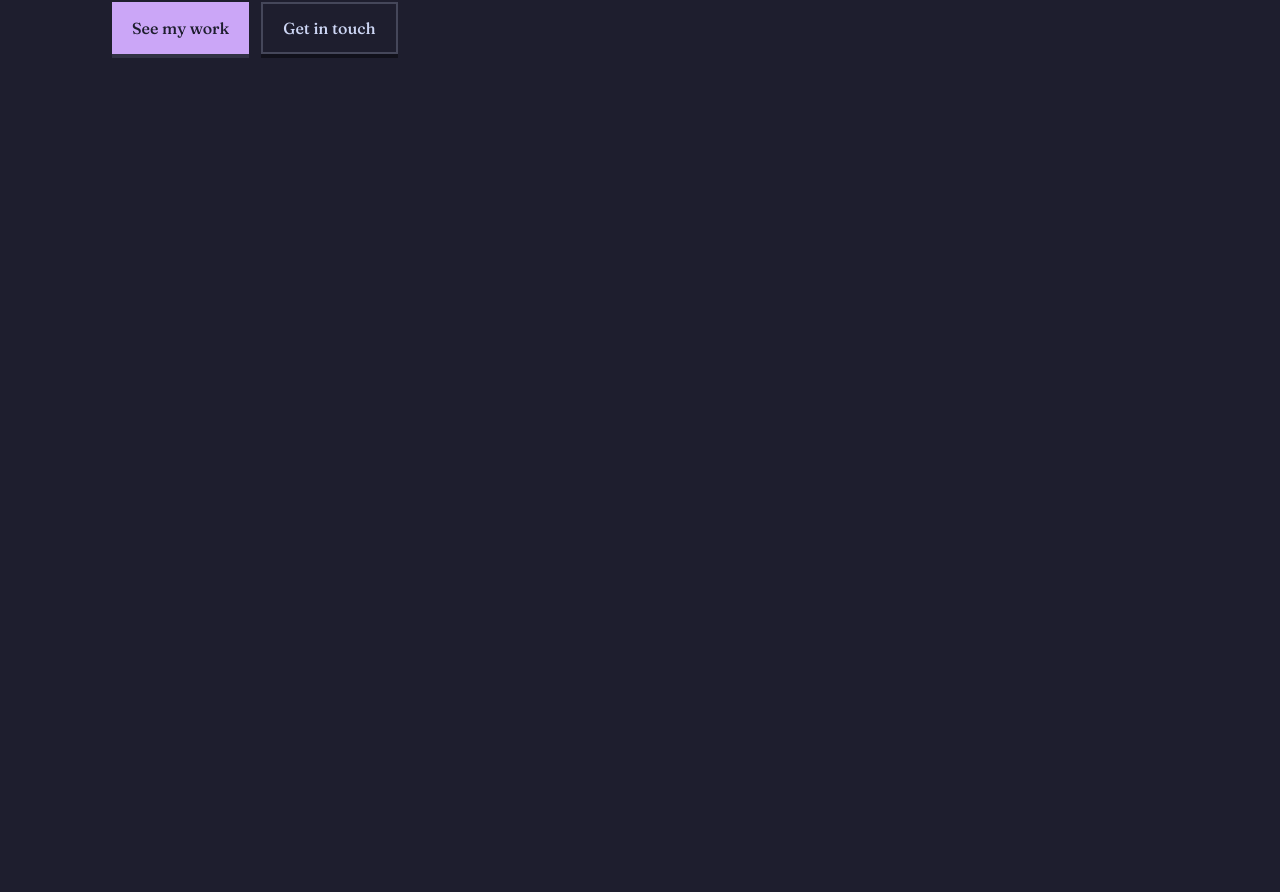
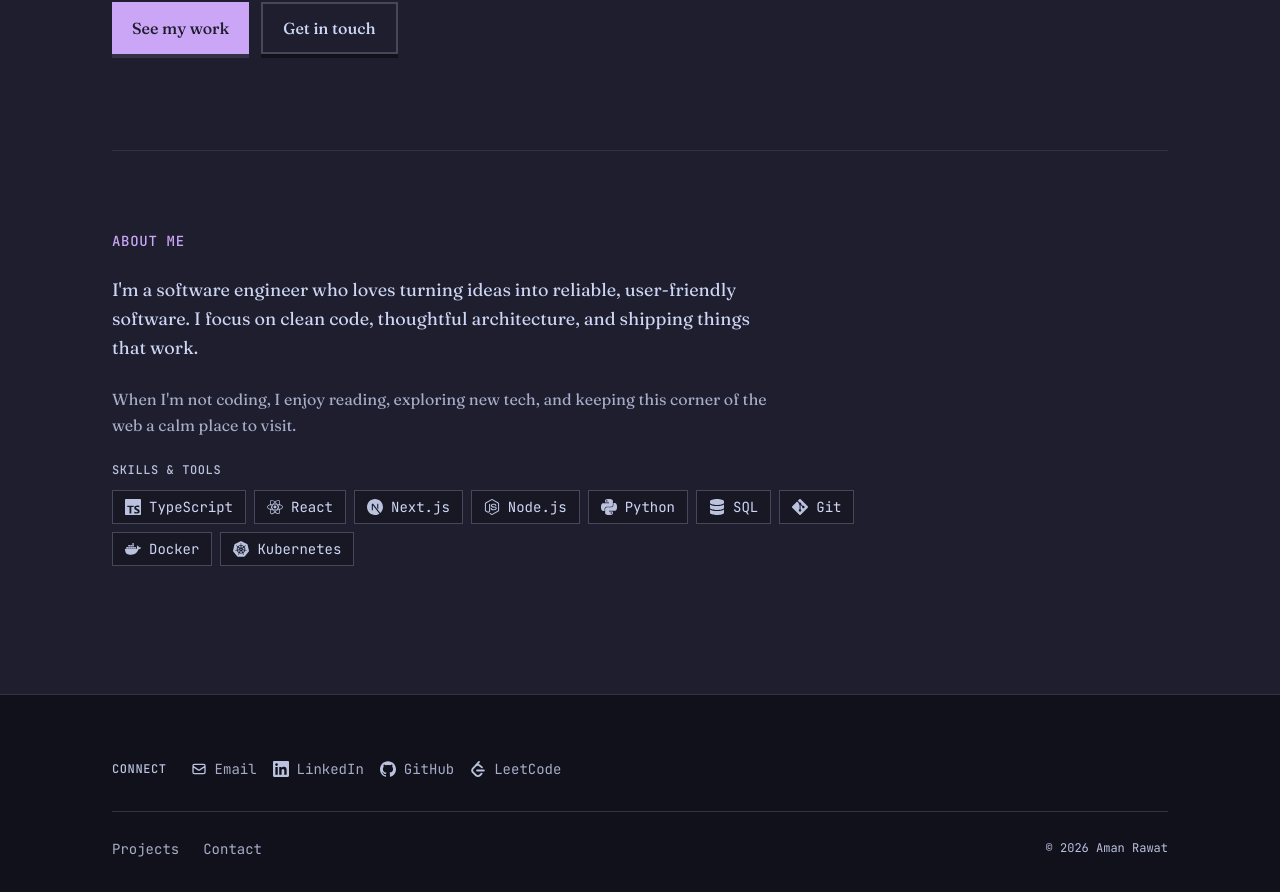
Before and after one commit to aman-git-r/amanrwt, a Next.js app: page / in a window 1280 px wide. Shown: the part 349-1241 px from the top of the page. Before the commit the page ends 800 px from the top, so only its background shows below. Built offline with nearby package versions, Linux system fonts and the light colour scheme.

Commit message:
feat: add react-icons for skills and contacts sections, enhance homepage with new layout elements, and update package.json to include react-icons dependency

```diff
--- a/app/page.tsx
+++ b/app/page.tsx
@@ -1,9 +1,43 @@
 import Link from "next/link";
+import {
+    SiTypescript,
+    SiReact,
+    SiNextdotjs,
+    SiNodedotjs,
+    SiPython,
+    SiGit,
+    SiDocker,
+    SiKubernetes,
+    SiGithub,
+    SiLinkedin,
+    SiLeetcode,
+} from "react-icons/si";
+import { FaDatabase } from "react-icons/fa";
+import { HiOutlineMail } from "react-icons/hi";
+
+const contacts = [
+    { label: "Email", href: "mailto:your@email.com", Icon: HiOutlineMail },
+    { label: "LinkedIn", href: "https://linkedin.com/in/yourprofile", Icon: SiLinkedin },
+    { label: "GitHub", href: "https://github.com/yourusername", Icon: SiGithub },
+    { label: "LeetCode", href: "https://leetcode.com/u/yourusername", Icon: SiLeetcode },
+] as const;
+
+const skills = [
+    { name: "TypeScript", Icon: SiTypescript },
+    { name: "React", Icon: SiReact },
+    { name: "Next.js", Icon: SiNextdotjs },
+    { name: "Node.js", Icon: SiNodedotjs },
+    { name: "Python", Icon: SiPython },
+    { name: "SQL", Icon: FaDatabase },
+    { name: "Git", Icon: SiGit },
+    { name: "Docker", Icon: SiDocker },
+    { name: "Kubernetes", Icon: SiKubernetes },
+] as const;
 
 export default function Home() {
     return (
-        <div className="min-h-screen bg-ctp-base">
-            <main className="mx-auto max-w-2xl px-6 py-24 sm:max-w-3xl sm:py-32 md:max-w-4xl md:px-8 lg:max-w-5xl lg:px-10 xl:max-w-6xl xl:px-12">
+        <div className="flex min-h-screen flex-col bg-ctp-base">
+            <main className="mx-auto flex-1 w-full max-w-2xl px-6 py-24 sm:max-w-3xl sm:py-32 md:max-w-4xl md:px-8 lg:max-w-5xl lg:px-10 xl:max-w-6xl xl:px-12">
                 <header className="space-y-6">
                     <h1 className="text-4xl font-medium tracking-tight text-ctp-text sm:text-5xl lg:text-6xl">
                         Aman Rawat
@@ -30,7 +64,110 @@ export default function Home() {
                         </Link>
                     </div>
                 </header>
+
+                <section
+                    id="about"
+                    className="mt-20 border-t border-ctp-surface0 pt-16 sm:mt-24 sm:pt-20"
+                    aria-labelledby="about-heading"
+                >
+                    <h2
+                        id="about-heading"
+                        className="font-mono text-sm font-medium uppercase tracking-wider text-ctp-mauve"
+                    >
+                        About me
+                    </h2>
+                    <div className="mt-6 space-y-6">
+                        <p className="max-w-2xl text-lg leading-relaxed text-ctp-text">
+                            I&apos;m a software engineer who loves turning ideas into
+                            reliable, user-friendly software. I focus on clean code,
+                            thoughtful architecture, and shipping things that work.
+                        </p>
+                        <p className="max-w-2xl text-base leading-relaxed text-ctp-subtext0">
+                            When I&apos;m not coding, I enjoy reading, exploring new
+                            tech, and keeping this corner of the web a calm place to
+                            visit.
+                        </p>
+                        <div>
+                            <h3 className="font-mono text-xs font-medium uppercase tracking-wider text-ctp-subtext1">
+                                Skills & tools
+                            </h3>
+                            <ul className="mt-3 flex w-4/5 flex-wrap gap-2">
+                                {skills.map(({ name, Icon }) => (
+                                    <li
+                                        key={name}
+                                        className="group flex items-center gap-2 rounded-none border border-ctp-surface1 bg-ctp-mantle px-3 py-1.5 font-mono text-sm text-ctp-text transition-all duration-200 hover:-translate-y-0.5 hover:border-ctp-mauve hover:bg-ctp-surface0 hover:text-ctp-mauve"
+                                    >
+                                        <Icon
+                                            className="size-4 shrink-0 text-ctp-subtext1 transition-colors duration-200 group-hover:text-ctp-mauve"
+                                            aria-hidden
+                                        />
+                                        <span>{name}</span>
+                                    </li>
+                                ))}
+                            </ul>
+                        </div>
+                    </div>
+                </section>
             </main>
+
+            <footer
+                className="mt-auto border-t border-ctp-surface0 bg-ctp-crust pt-12 pb-8 sm:pt-16"
+                role="contentinfo"
+            >
+                <div className="mx-auto max-w-2xl px-6 sm:max-w-3xl md:max-w-4xl md:px-8 lg:max-w-5xl lg:px-10 xl:max-w-6xl xl:px-12">
+                    <div className="flex flex-col gap-8">
+                        <div className="flex flex-wrap items-center gap-6">
+                            <span className="font-mono text-xs font-medium uppercase tracking-wider text-ctp-subtext1">
+                                Connect
+                            </span>
+                            <ul className="flex flex-wrap gap-4" aria-label="Contact links">
+                                {contacts.map(({ label, href, Icon }) => (
+                                    <li key={label}>
+                                        <a
+                                            href={href}
+                                            target="_blank"
+                                            rel="noopener noreferrer"
+                                            className="group flex items-center gap-2 font-mono text-sm text-ctp-subtext0 transition-colors hover:text-ctp-mauve"
+                                            aria-label={label}
+                                        >
+                                            <Icon
+                                                className="size-4 shrink-0 text-ctp-subtext1 transition-colors group-hover:text-ctp-mauve"
+                                                aria-hidden
+                                            />
+                                            <span>{label}</span>
+                                        </a>
+                                    </li>
+                                ))}
+                            </ul>
+                        </div>
+                        <div className="flex flex-col gap-6 border-t border-ctp-surface0 pt-6 sm:flex-row sm:items-center sm:justify-between">
+                            <nav aria-label="Footer navigation">
+                                <ul className="flex flex-wrap gap-x-6 gap-y-2">
+                                    <li>
+                                        <Link
+                                            href="/projects"
+                                            className="font-mono text-sm text-ctp-subtext0 transition-colors hover:text-ctp-mauve"
+                                        >
+                                            Projects
+                                        </Link>
+                                    </li>
+                                    <li>
+                                        <Link
+                                            href="/contact"
+                                            className="font-mono text-sm text-ctp-subtext0 transition-colors hover:text-ctp-mauve"
+                                        >
+                                            Contact
+                                        </Link>
+                                    </li>
+                                </ul>
+                            </nav>
+                            <p className="font-mono text-xs text-ctp-subtext1">
+                                © {new Date().getFullYear()} Aman Rawat
+                            </p>
+                        </div>
+                    </div>
+                </div>
+            </footer>
         </div>
     );
 }
--- a/package.json
+++ b/package.json
@@ -13,7 +13,8 @@
     "dependencies": {
         "next": "16.1.6",
         "react": "19.2.3",
-        "react-dom": "19.2.3"
+        "react-dom": "19.2.3",
+        "react-icons": "^5.5.0"
     },
     "devDependencies": {
         "@tailwindcss/postcss": "^4",
```
Also changed, not shown: 1 other file (tests, documents, lock files or other folders).
